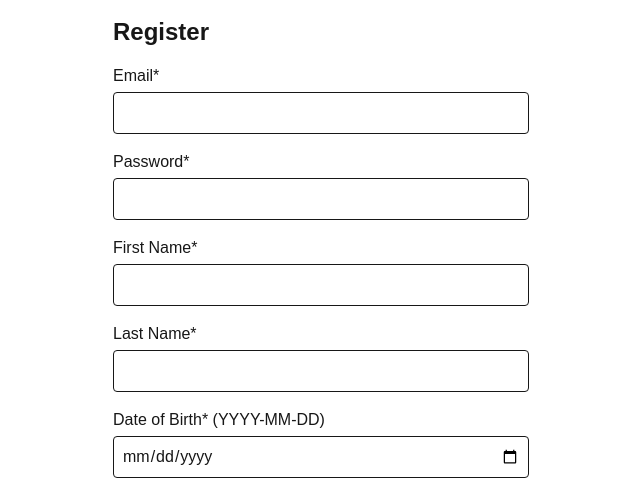
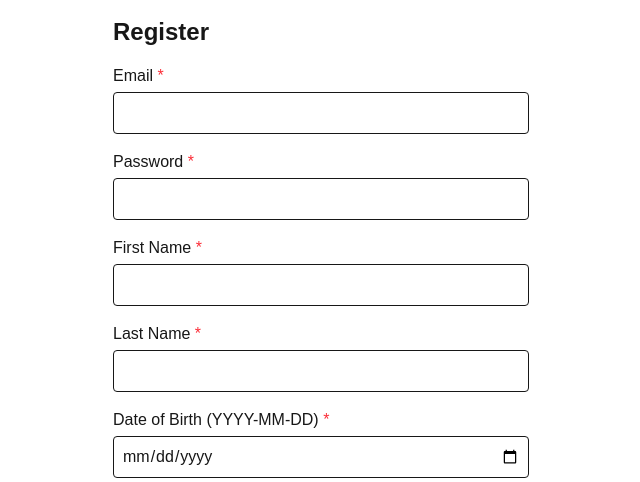
Before and after one commit to WycliffeAlphus/social-network, a Next.js app in the folder frontend/: page /register in a window 1280 px wide. Shown: the top 482 px of the page, without its empty margins (319-959 px from the left). Built offline with nearby package versions, Linux system fonts and the light colour scheme.

Commit message:
feat(form): visually highlight all required field asterisks using red text

```diff
--- a/frontend/src/app/register/page.js
+++ b/frontend/src/app/register/page.js
@@ -92,7 +92,7 @@ export default function Register() {
             {error && <p className="text-red-500 mb-4">{error}</p>}
             <form onSubmit={handleSubmit} className="space-y-4">
                 <div>
-                    <label className="block mb-1">Email*</label>
+                    <label className="block mb-1">Email <span className="text-red-500">*</span></label>
                     <input
                         type="email"
                         name="email"
@@ -105,7 +105,7 @@ export default function Register() {
                     <div id="email-error" className="text-red-500"></div>
                 </div>
                 <div>
-                    <label className="block mb-1">Password*</label>
+                    <label className="block mb-1">Password <span className="text-red-500">*</span></label>
                     <input
                         type="password"
                         name="password"
@@ -116,7 +116,7 @@ export default function Register() {
                     />
                 </div>
                 <div>
-                    <label className="block mb-1">First Name*</label>
+                    <label className="block mb-1">First Name <span className="text-red-500">*</span></label>
                     <input
                         type="text"
                         name="firstName"
@@ -127,7 +127,7 @@ export default function Register() {
                     />
                 </div>
                 <div>
-                    <label className="block mb-1">Last Name*</label>
+                    <label className="block mb-1">Last Name <span className="text-red-500">*</span></label>
                     <input
                         type="text"
                         name="lastName"
@@ -138,7 +138,7 @@ export default function Register() {
                     />
                 </div>
                 <div>
-                    <label className="block mb-1">Date of Birth* (YYYY-MM-DD)</label>
+                    <label className="block mb-1">Date of Birth (YYYY-MM-DD)  <span className="text-red-500">*</span></label>
                     <input
                         type="date"
                         name="dateOfBirth"
```
